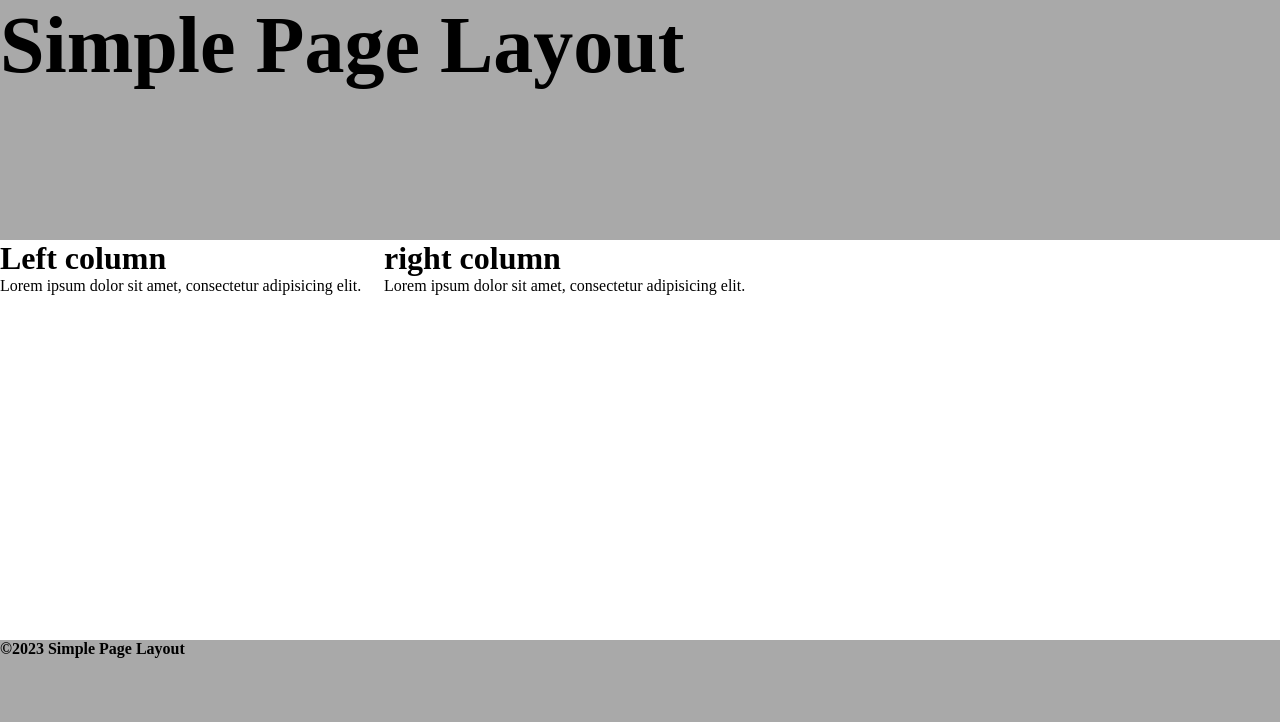
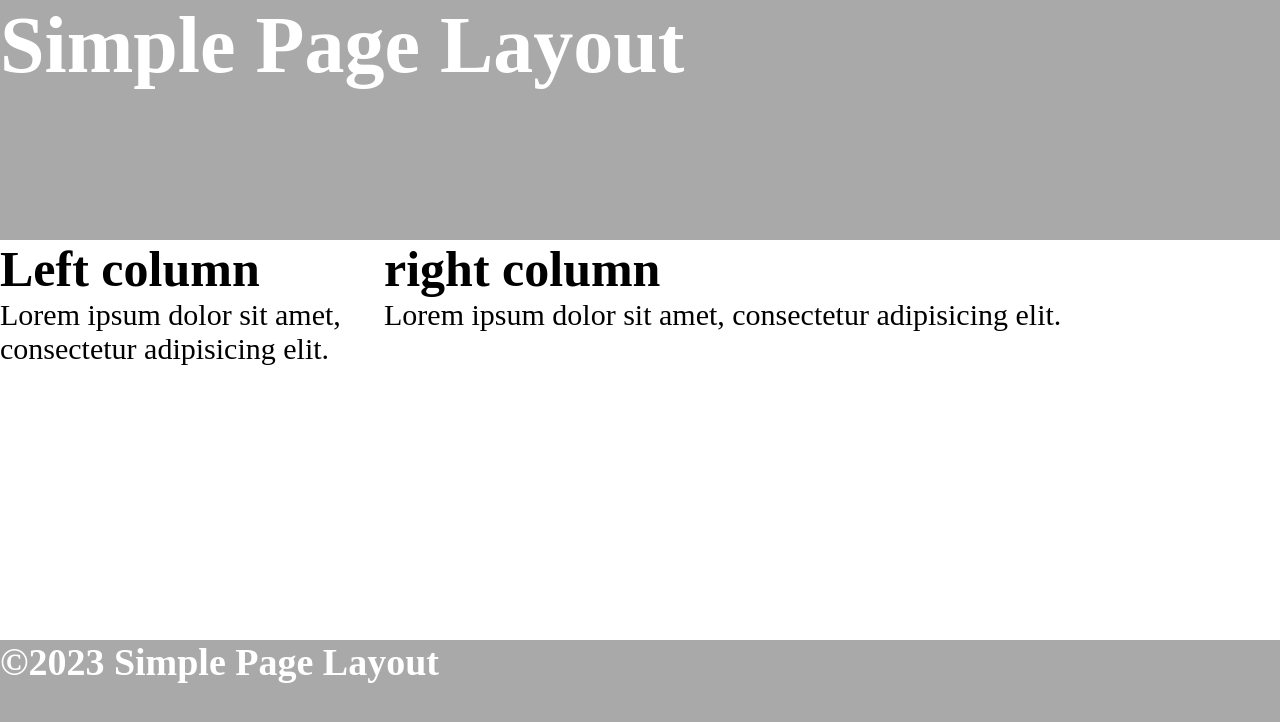
Before and after one commit to awfulkao/html-intro, a plain HTML site: page main/homework.html in a window 1280 px wide. Drawn offline with Linux system fonts and the light colour scheme.

Commit message:
edit to homework

```diff
--- a/main/homework.css
+++ b/main/homework.css
@@ -32,3 +32,6 @@
     height: 20%;
     background-color: darkgrey;
 }
+  h1 {
+   ;
+  }
--- a/main/homework.html
+++ b/main/homework.html
@@ -10,20 +10,20 @@
 <body>
     <div class="container">
         <div class="top">
-            <h1 style="font-size: 80px;"><b>Simple Page Layout</b></h1>
+            <h1 style="font-size: 80px; color: white;"><b>Simple Page Layout</b></h1>
         </div>
         <div class="middle">
             <div class="leftcolumn">
-                <h1 style="color: black;">Left column</h1>
-                <p>Lorem ipsum dolor sit amet, consectetur adipisicing elit.</p>
+                <h1 style="color: black; font-size: 50px;">Left column</h1>
+                <p style="font-size: 30px;">Lorem ipsum dolor sit amet, consectetur adipisicing elit.</p>
             </div>
             <div class="rightcolumn">
-                <h1 style="color: black;">right column</h1>
-                <p>Lorem ipsum dolor sit amet, consectetur adipisicing elit.</p>
+                <h1 style="color: black; font-size: 50px;">right column</h1>
+                <p style="font-size: 30px;">Lorem ipsum dolor sit amet, consectetur adipisicing elit.</p>
             </div>
         </div>
      <div class="bottom">
-        <p><b>©2023 Simple Page Layout</b></p>
+        <p style="color: White; font-size: 38px;"><b>©2023 Simple Page Layout</b></p>
      </div>
     </div>
 
```
